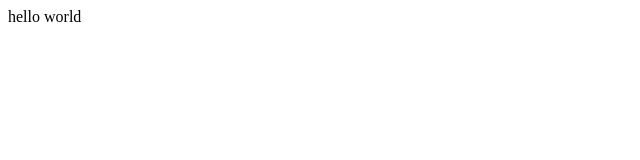
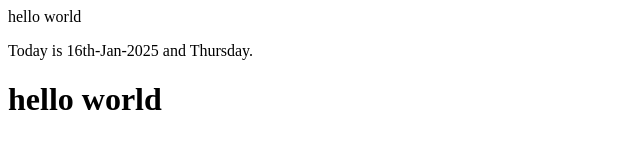
Before and after one commit to aagaman-project2025/15-janaury, a plain HTML site: page index.html in a window 1280 px wide. Shown: the whole page, without its empty margins (0-640 px from the left). Drawn offline with Linux system fonts and the light colour scheme.

Commit message:
added new paragraph

```diff
--- a/index.html
+++ b/index.html
@@ -1 +1,4 @@
 <p>hello world</p>
+<p> Today is 16th-Jan-2025 and Thursday.</p>
+<b>
+<h1>hello world</h1>
```
